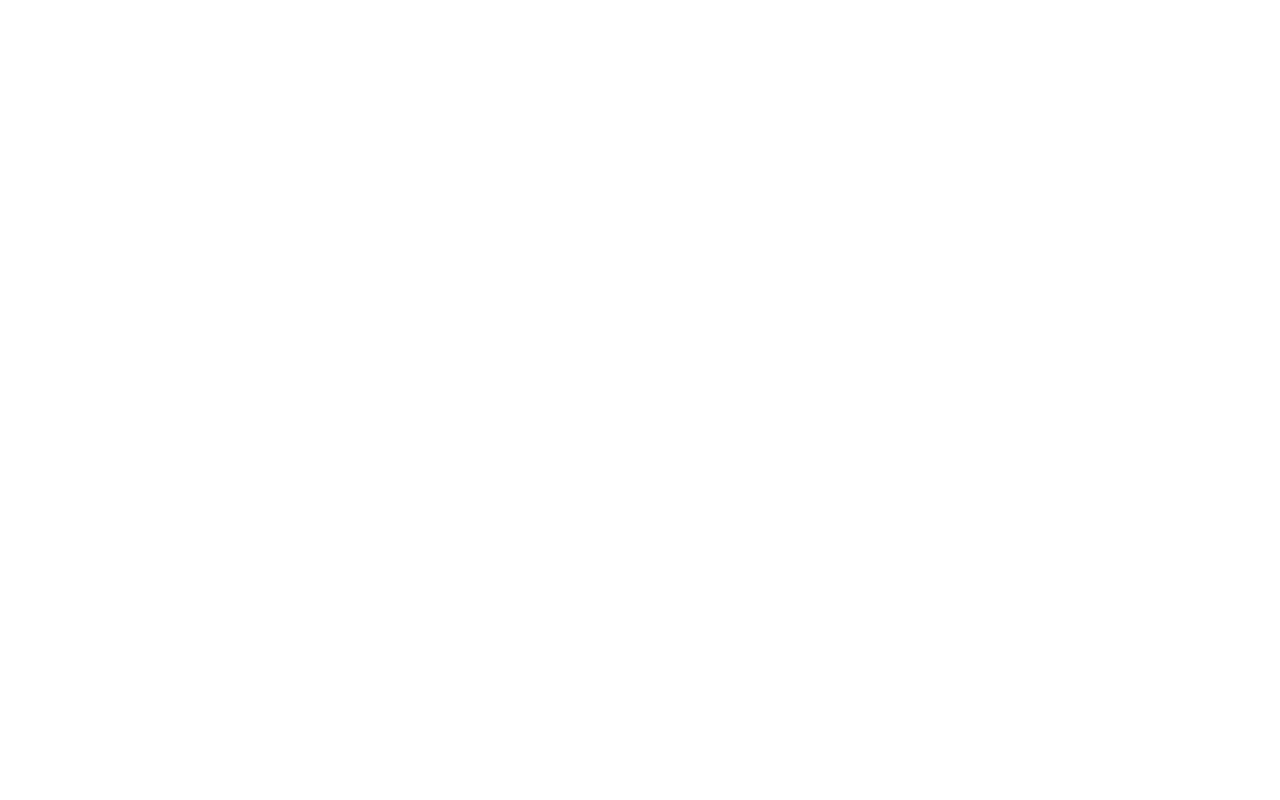
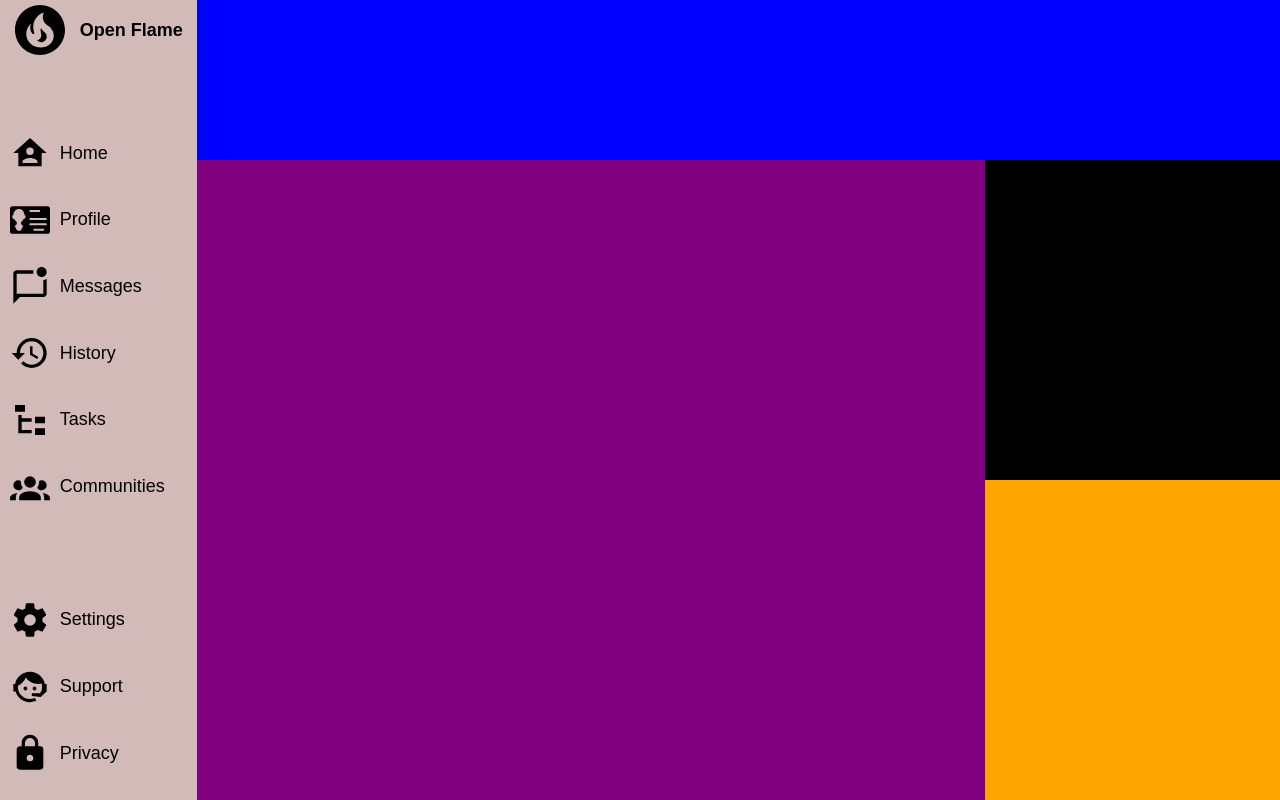
Before and after one commit to kevankas/admin-dashboard, a plain HTML site: page index.html in a window 1280 px wide. Drawn offline with Linux system fonts and the light colour scheme.

Commit message:
sidebar finished

```diff
--- a/index.html
+++ b/index.html
@@ -7,7 +7,89 @@
     <link href="styles.css" rel="stylesheet" />
 </head>
 <body>
+    <div class="container">
+        <div class="sidebar">
+            <a href="">
+                <div class="header">
+                    <img src="./pictures/fire-circle.svg" alt="Logo" id="logo" class="logo">
+                    Open Flame
+                </div>
+            </a>
+            <div class="sidebaritem">
 
+            </div>
+            <a href="">
+                <div class="sidebaritem">
+                    <img src="./pictures/home-account.svg" alt="Home" class="sidebarimage">
+                    Home
+                </div>
+            </a>
+            <a href="">
+                <div class="sidebaritem">
+                    <img src="./pictures/account-svgrepo-com.svg" alt="account" class="sidebarimage">
+                    Profile
+                </div>
+            </a>
+            <a href="">
+                <div class="sidebaritem">
+                    <img src="./pictures/message-badge-outline.svg" alt="Messages" class="sidebarimage">
+                    Messages
+                </div>
+            </a>
+            <a href="">
+                <div class="sidebaritem">
+                    <img src="./pictures/history.svg" alt="History" class="sidebarimage">
+                    History
+                </div>
+            </a>
+            <a href="">
+                <div class="sidebaritem">
+                    <img src="./pictures/file-tree.svg" alt="Tasks" class="sidebarimage">
+                    Tasks
+                </div>
+            </a>
+            <a href="">
+                <div class="sidebaritem">
+                    <img src="./pictures/account-group.svg" alt="Communities" class="sidebarimage">
+                    Communities
+                </div>
+            </a>
+            <div class="sidebaritem">
+
+            </div>
+            <a href="">
+                <div class="sidebaritem">
+                    <img src="./pictures/cog.svg" alt="Settings" class="sidebarimage">
+                    Settings
+                </div>
+            </a>
+            <a href="">
+                <div class="sidebaritem">
+                    <img src="./pictures/face-agent.svg" alt="Support" class="sidebarimage">
+                    Support
+                </div>
+            </a>
+            <a href="">
+                <div class="sidebaritem">
+                    <img src="./pictures/lock.svg" alt="Privacy" class="sidebarimage">
+                    Privacy
+                </div>
+            </a>
+        </div>
+    <div class="topbanner">
+
+    </div>
+    <div class="content">
+
+    </div>
+    <div class="announcements">
+
+    </div>
+    <div class="trending">
+
+    </div>
+
+    </div>
 
 
 </body>
--- a/styles.css
+++ b/styles.css
@@ -0,0 +1,83 @@
+.sidebarimage
+{
+    width: 40px;
+    /* padding-right: 5%; */
+    padding-right: 5%;
+    padding-left: 5%;
+}
+#logo
+{
+    width: 60px;
+    padding-right: 5%;
+    padding-left: 5%;
+}
+.container
+{
+    display: grid;
+    grid-template-columns: 2fr 8fr 3fr;
+    grid-template-rows: auto auto auto auto auto;
+    min-height: 100vh;
+    /* grid-auto-rows: 20vh; */
+}
+.sidebar
+{
+    background-color: #d1bab8;
+    grid-row: 1 / 6;
+    display:grid;
+    grid-template-columns: 1fr;
+    grid-template-rows: repeat(12, 1fr);
+    color:black;
+    font-size:18px;
+    font-family: Arial, helvetica;
+    z-index: 1;
+}
+.header
+{
+    font-weight: 600;
+}
+
+.topbanner
+{
+    background-color: blue;
+    grid-row: 1 / 2;
+    grid-column: 2 / 4;
+}
+.content
+{
+    background-color:purple;
+    grid-row: 2 / 6;
+    grid-column: 2 / 3;
+}
+.announcements
+{
+    background-color: black;
+    grid-row: 2 / 4;
+    grid-column: 3 / 4;
+}
+.trending
+{
+    background-color: orange;
+    grid-row: 4 / 6;
+    grid-column: 3 / 4;
+}
+body
+{
+    padding: 0;
+    margin: 0;
+}
+a {
+    text-decoration: none;
+    color: inherit;
+}
+.header
+{
+    align-items: center;
+    justify-content: flex-start;
+    display: flex;
+}
+.sidebaritem
+{
+    display:flex;
+    justify-content: flex-start;
+    align-items: center;
+}
```
Also changed, not shown: pictures/account-group.svg (added), pictures/account-svgrepo-com.svg (added), pictures/cog.svg (added), pictures/face-agent.svg (added), pictures/file-tree.svg (added), pictures/fire-circle.svg (added), pictures/history.svg (added), pictures/home-account.svg (added), pictures/lock.svg (added), pictures/message-badge-outline.svg (added).
